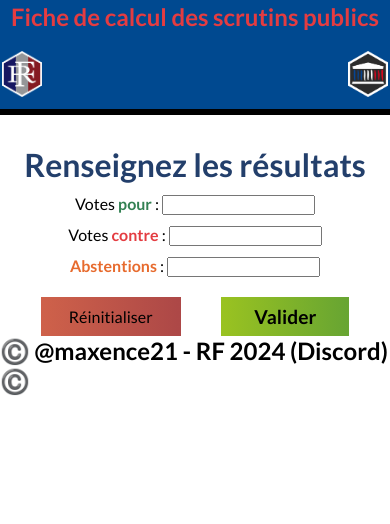
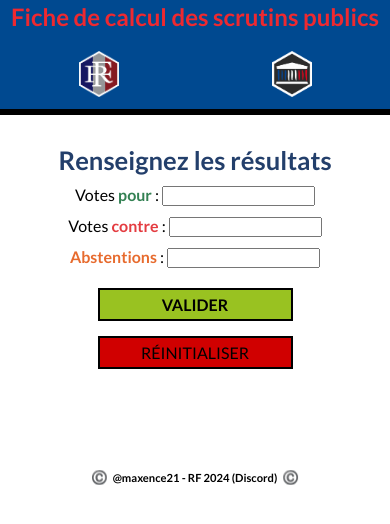
Before and after one commit to MaxenceGue21/ScrutinsPublics_DiscordRF, a plain HTML site: page index.html in a window 390 px wide. Drawn offline with Linux system fonts and the light colour scheme.

Commit message:
✍ "styles.css" updated
🟠 Modifications, de certains éléments, de la page [-> header, boutons 🔸].
🟠 Amélioration du responsive de la page.

```diff
--- a/styles.css
+++ b/styles.css
@@ -16,22 +16,18 @@ header {
 .headerTitle {
   font-size: 1.5em;
   text-align: center;
-  color: #e43c41;
+  color: #ee2930;
 }
 .subtitleHeaderContainer {
   margin-top: 20px;
   margin-bottom: 10px;
   display: flex;
   align-items: center;
-  justify-content: space-between;
-  color: yellow;
+  justify-content: space-around;
 }
 .iconRF,
 .iconAN {
   width: 40px;
-}
-.subtitleHeader {
-  font-size: 15px;
 }
 
 .horizontalLine {
@@ -63,83 +59,96 @@ label {
   margin-top: 20px;
 }
 .resetButton {
-  background: rgb(206, 97, 74);
-  background: linear-gradient(
-    90deg,
-    rgba(206, 97, 74, 1) 0%,
-    rgba(173, 72, 71, 1) 100%
-  );
-  padding-top: 3px;
-  padding-bottom: 3px;
+  background: #d00000;
+  padding-top: 5px;
+  padding-bottom: 5px;
   padding-right: 25px;
   padding-left: 25px;
   font-size: 1em;
-  border-width: 3px;
+  border-width: 2px;
   border-style: solid;
-  border-image: linear-gradient(
-      90deg,
-      rgba(206, 97, 74, 1) 0%,
-      rgba(173, 72, 71, 1) 100%
-    )
-    1;
+  border-color: black;
   cursor: pointer;
+  letter-spacing: 0.1em;
+  text-transform: uppercase;
+  transition: 0.3s;
 }
 .submitButton {
   background: rgb(153, 194, 33);
-  background: linear-gradient(
-    90deg,
-    rgba(153, 194, 33, 1) 0%,
-    rgba(104, 165, 50, 1) 100%
-  );
   padding-top: 5px;
   padding-bottom: 5px;
-  padding-right: 30px;
-  padding-left: 30px;
-  font-size: 1.2em;
+  padding-right: 25px;
+  padding-left: 25px;
+  font-size: 1em;
   font-weight: bold;
-  border-width: 3px;
+  border-width: 2px;
   border-style: solid;
-  border-image: linear-gradient(
-      90deg,
-      rgba(153, 194, 33, 1) 0%,
-      rgba(104, 165, 50, 1) 100%
-    )
-    1;
+  border-color: black;
   cursor: pointer;
+  letter-spacing: 0.1em;
+  text-transform: uppercase;
+  transition: 0.3s;
 }
 .submitButton:hover {
-  background: black;
-  color: aqua;
+  box-shadow: 0px 0px 40px rgb(153, 194, 33);
 }
 .submitButton:active {
   background: green;
   color: white;
 }
 .resetButton:hover {
-  background: black;
-  color: aqua;
+  box-shadow: 0px 0px 35px #d00000;
 }
 .resetButton:active {
   background: #a70d07;
   color: white;
 }
+/* Footer*/
+.elementFooter {
+  margin-top: 100px;
+  display: flex;
+  align-items: center;
+  justify-content: center;
+  gap: 5px;
+  color: black;
+  font-size: 0.7em;
+}
+.copyrightIcon {
+  color: #ff8a11;
+  font-size: 1.2em;
+}
 
 /* ! Media queries*/
-@media screen and (min-width: 550px) {
-  .headerTitle {
-    margin-top: 10px;
+@media screen and (max-width: 440px) {
+  .formTitle {
+    font-size: 1.6em;
   }
-  .subtitleHeaderContainer {
-    justify-content: space-around;
+  .formButtonsContainer {
+    flex-direction: column-reverse;
+    width: 50%;
+    gap: 15px;
+  }
+  .submitButton:hover {
+    box-shadow: 0px 0px 20px rgb(153, 194, 33);
+  }
+  .resetButton:hover {
+    box-shadow: 0px 0px 15px #d00000;
   }
 }
-@media screen and (max-width: 350px) {
-  .formButtonsContainer {
-    width: 50%;
-    display: flex;
-    flex-direction: column-reverse;
-    gap: 15px;
-    margin-top: 20px;
+@media screen and (max-width: 390px) {
+  .resetButton {
+    letter-spacing: 0em;
+  }
+  .submitButton {
+    letter-spacing: 0em;
+  }
+}
+@media screen and (max-width: 340px) {
+  .resetButton {
+    font-size: 0.8em;
+  }
+  .submitButton {
+    font-size: 0.8em;
   }
 }
 /* TODO Media querie : effet noël*/
```
